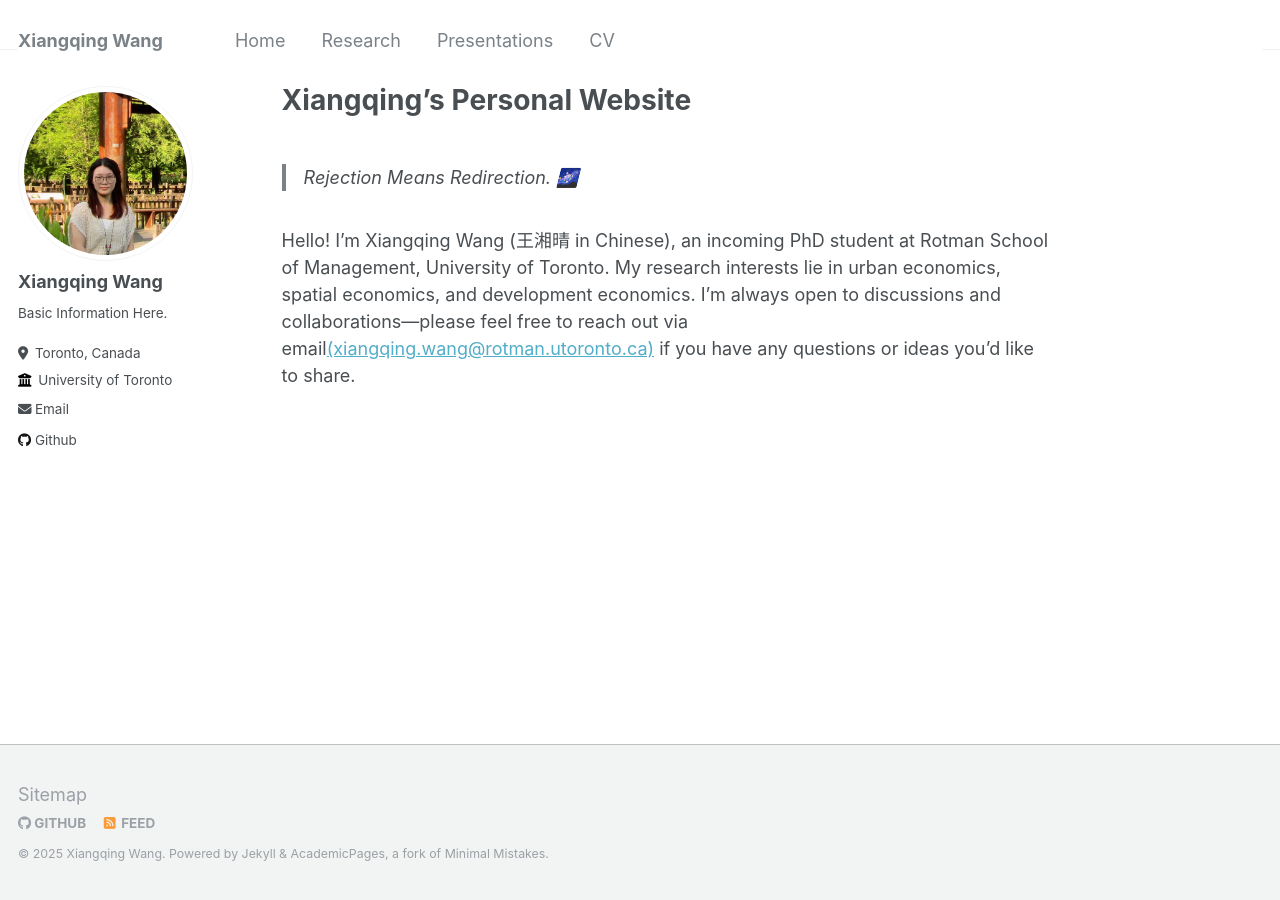
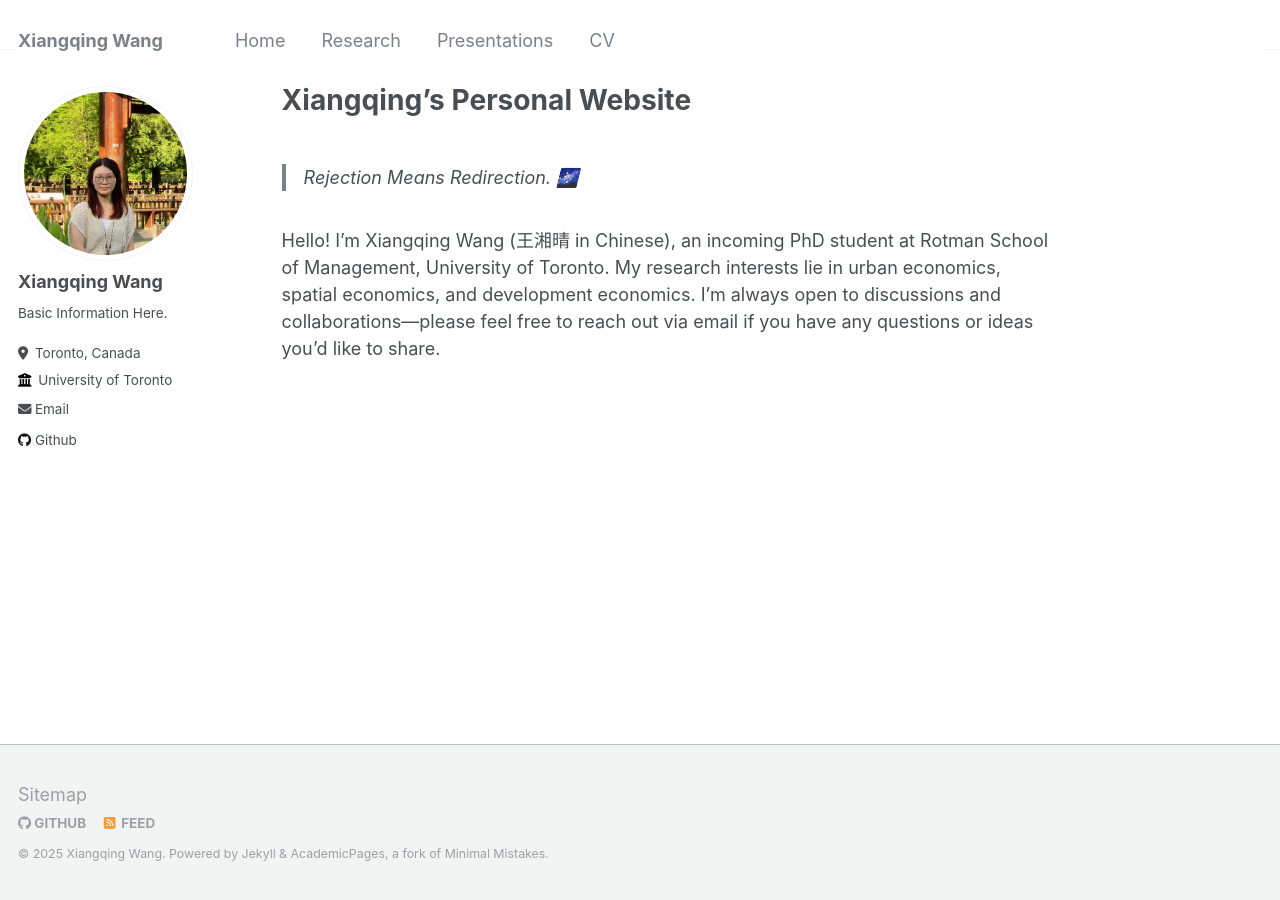
Before and after one commit to leahxqing/leahxqing.github.io, a Jekyll site: the page built from _pages/about.md, in a window 1280 px wide. Built offline with Jekyll 4.4.1, drawn with Linux system fonts in a browser that asks for light colours.

Commit message:
Update about.md
Signed-off-by: Xiangqing Wang <wangxq2003@gmail.com>

```diff
--- a/_pages/about.md
+++ b/_pages/about.md
@@ -9,4 +9,4 @@
 
 > Rejection Means Redirection. 🌌
 
-Hello! I'm Xiangqing Wang (王湘晴 in Chinese), an incoming PhD student at Rotman School of Management, University of Toronto. My research interests lie in urban economics, spatial economics, and development economics. I’m always open to discussions and collaborations—please feel free to reach out via email[(xiangqing.wang@rotman.utoronto.ca)](mailto:xiangqing.wang@rotman.utoronto.ca) if you have any questions or ideas you’d like to share.
+Hello! I'm Xiangqing Wang (王湘晴 in Chinese), an incoming PhD student at Rotman School of Management, University of Toronto. My research interests lie in urban economics, spatial economics, and development economics. I’m always open to discussions and collaborations—please feel free to reach out via email if you have any questions or ideas you’d like to share.
```
